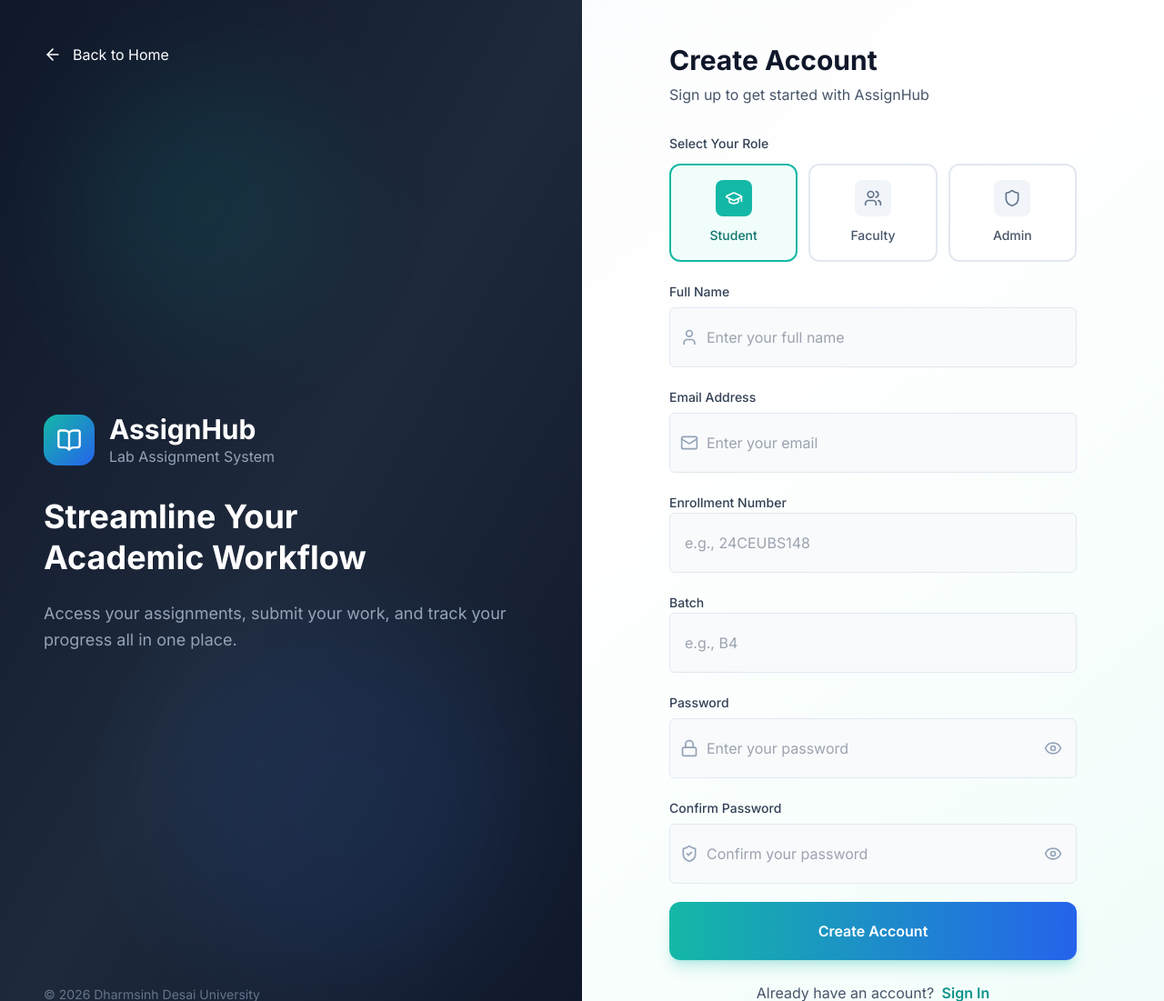
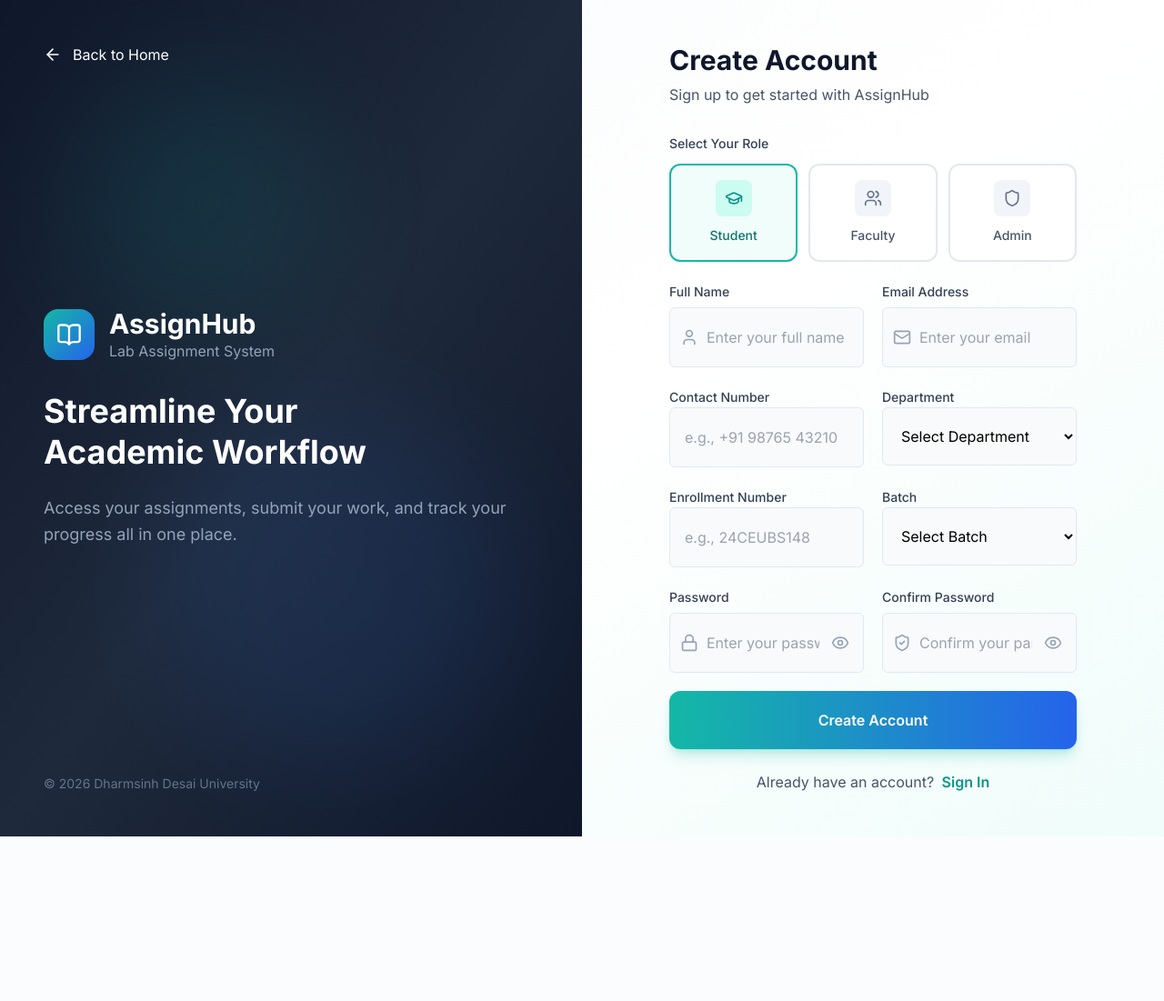
Before and after one commit to solanki-vimal/AssignHub, a Django app: page /accounts/register/ in a window 1280 px wide. Shown: the top 1101 px of the page at 91% size. After the commit the page ends 920 px from the top, so only its background shows below. Run offline with Django 5.2, Linux system fonts and the light colour scheme; data that the repository does not hold is empty; parts of the project's set-up code (start-up, migrations or seed data) failed here and were passed over; some libraries are stand-ins or nearby versions.

Commit message:
feat: add dynamic registration and full Gmail SMTP auth flow

```diff
--- /dev/null
+++ b/accounts/forms.py
@@ -0,0 +1,116 @@
+from django import forms
+from django.contrib.auth import get_user_model
+from academic.models import Department, Batch
+
+User = get_user_model()
+
+class UserRegistrationForm(forms.ModelForm):
+    full_name = forms.CharField(
+        max_length=100,
+        required=True,
+        widget=forms.TextInput(attrs={
+            'placeholder': 'Enter your full name',
+            'class': 'w-full pl-10 py-5 bg-slate-50 border border-slate-200 rounded-md focus:outline-none focus:bg-white focus:border-teal-500 transition-colors'
+        })
+    )
+    email = forms.EmailField(
+        required=True,
+        widget=forms.EmailInput(attrs={
+            'placeholder': 'Enter your email',
+            'class': 'w-full pl-10 py-5 bg-slate-50 border border-slate-200 rounded-md focus:outline-none focus:bg-white focus:border-teal-500 transition-colors'
+        })
+    )
+    password = forms.CharField(
+        required=True,
+        widget=forms.PasswordInput(attrs={
+            'placeholder': 'Enter your password',
+            'id': 'password-input',
+            'class': 'w-full pl-10 pr-12 py-5 bg-slate-50 border border-slate-200 rounded-md focus:outline-none focus:bg-white focus:border-teal-500 transition-colors'
+        })
+    )
+    confirm_password = forms.CharField(
+        required=True,
+        widget=forms.PasswordInput(attrs={
+            'placeholder': 'Confirm your password',
+            'id': 'confirm-password-input',
+            'class': 'w-full pl-10 pr-12 py-5 bg-slate-50 border border-slate-200 rounded-md focus:outline-none focus:bg-white focus:border-teal-500 transition-colors'
+        })
+    )
+
+    # Dynamic selections from DB
+    department_choice = forms.ModelChoiceField(
+        queryset=Department.objects.all(),
+        required=False,
+        empty_label="Select Department",
+        widget=forms.Select(attrs={
+            'class': 'w-full px-4 py-5 bg-slate-50 border border-slate-200 rounded-md focus:outline-none focus:bg-white focus:border-teal-500 transition-colors'
+        })
+    )
+
+    batch_choice = forms.ModelChoiceField(
+        queryset=Batch.objects.all(),
+        required=False,
+        empty_label="Select Batch",
+        widget=forms.Select(attrs={
+            'class': 'w-full px-4 py-5 bg-slate-50 border border-slate-200 rounded-md focus:outline-none focus:bg-white focus:border-teal-500 transition-colors'
+        })
+    )
+
+    class Meta:
+        model = User
+        fields = ['role', 'contact_no', 'enrollment_no', 'faculty_id', 'department', 'batch']
+        widgets = {
+            'role': forms.HiddenInput(),
+            'contact_no': forms.TextInput(attrs={
+                'placeholder': 'e.g., +91 98765 43210',
+                'class': 'w-full px-4 py-5 bg-slate-50 border border-slate-200 rounded-md focus:outline-none focus:bg-white focus:border-teal-500 transition-colors'
+            }),
+            'enrollment_no': forms.TextInput(attrs={
+                'placeholder': 'e.g., 24CEUBS148',
+                'class': 'w-full px-4 py-5 bg-slate-50 border border-slate-200 rounded-md focus:outline-none focus:bg-white focus:border-teal-500 transition-colors'
+            }),
+            'faculty_id': forms.TextInput(attrs={
+                'placeholder': 'e.g., FAC101',
+                'class': 'w-full px-4 py-5 bg-slate-50 border border-slate-200 rounded-md focus:outline-none focus:bg-white focus:border-teal-500 transition-colors'
+            }),
+            'department': forms.HiddenInput(),
+            'batch': forms.HiddenInput(),
+        }
+
+    def clean(self):
+        cleaned_data = super().clean()
+        password = cleaned_data.get("password")
+        confirm_password = cleaned_data.get("confirm_password")
+        email = cleaned_data.get("email")
+
+        if password and confirm_password and password != confirm_password:
+            self.add_error('confirm_password', "Passwords do not match")
+
+        if email and User.objects.filter(username=email).exists():
+            self.add_error('email', "A user with this email already exists")
+
+        return cleaned_data
+
+    def save(self, commit=True):
+        user = super().save(commit=False)
+        user.username = self.cleaned_data['email']
+        user.email = self.cleaned_data['email']
+        user.set_password(self.cleaned_data['password'])
+        user.first_name = self.cleaned_data['full_name']
+
+        # Sync the dynamic choice names to the model CharFields
+        dept = self.cleaned_data.get('department_choice')
+        if dept:
+            user.department = dept.name
+
+        batch_obj = self.cleaned_data.get('batch_choice')
+        if batch_obj:
+            user.batch = batch_obj.name
+
+        if commit:
+            user.save()
+            # If it's a student, add them to the Batch M2M
+            if user.role == 'student' and batch_obj:
+                batch_obj.students.add(user)
+
+        return user
--- a/accounts/urls.py
+++ b/accounts/urls.py
@@ -1,4 +1,5 @@
 from django.urls import path
+from django.contrib.auth import views as auth_views
 from . import views
 
 app_name = 'accounts'
@@ -8,4 +9,22 @@ urlpatterns = [
     path('register/', views.register_view, name='register'),
     path('logout/', views.logout_view, name='logout'),
     path('dashboard-redirect/', views.dashboard_redirect, name='dashboard_redirect'),
+
+    # Password Reset URLs
+    path('password-reset/', auth_views.PasswordResetView.as_view(
+        template_name='auth/password_reset_form.html',
+        email_template_name='auth/password_reset_email.html',
+        subject_template_name='auth/password_reset_subject.txt',
+        success_url='/accounts/password-reset/done/'
+    ), name='password_reset'),
+    path('password-reset/done/', auth_views.PasswordResetDoneView.as_view(
+        template_name='auth/password_reset_done.html'
+    ), name='password_reset_done'),
+    path('password-reset-confirm/<uidb64>/<token>/', auth_views.PasswordResetConfirmView.as_view(
+        template_name='auth/password_reset_confirm.html',
+        success_url='/accounts/password-reset-complete/'
+    ), name='password_reset_confirm'),
+    path('password-reset-complete/', auth_views.PasswordResetCompleteView.as_view(
+        template_name='auth/password_reset_complete.html'
+    ), name='password_reset_complete'),
 ]
--- a/accounts/views.py
+++ b/accounts/views.py
@@ -22,39 +22,43 @@ def login_view(request):
 
     return render(request, 'auth/login.html')
 
+from django.core.mail import send_mail
+from .forms import UserRegistrationForm
+
 def register_view(request):
     if request.user.is_authenticated:
         return redirect('accounts:dashboard_redirect')
 
     if request.method == 'POST':
-        full_name = request.POST.get('full_name')
-        email = request.POST.get('email')
-        password = request.POST.get('password')
-        confirm_password = request.POST.get('confirm_password')
-        role = request.POST.get('role', 'student')
+        form = UserRegistrationForm(request.POST)
+        if form.is_valid():
+            try:
+                user = form.save()
 
-        if password != confirm_password:
-            messages.error(request, "Passwords do not match")
-        elif User.objects.filter(username=email).exists():
-            messages.error(request, "A user with this email already exists")
+                # Send Welcome Email via Gmail SMTP
+                try:
+                    send_mail(
+                        'Welcome to AssignHub!',
+                        f'Hello {user.first_name},\n\nWelcome to AssignHub! Your account as a {user.get_role_display()} has been created successfully.\n\nYou can now sign in to your dashboard to get started.\n\nBest Regards,\nAssignHub Team',
+                        None, # Uses EMAIL_HOST_USER
+                        [user.email],
+                        fail_silently=True,
+                    )
+                except Exception:
+                    pass
+
+                messages.success(request, f"Account created successfully! Please sign in as {user.role.capitalize()}.")
+                return redirect('accounts:login')
+            except Exception as e:
+                messages.error(request, f"Error creating account: {str(e)}")
         else:
-            user = User.objects.create_user(username=email, email=email, password=password, role=role)
-            user.first_name = full_name
+            for field, errors in form.errors.items():
+                for error in errors:
+                    messages.error(request, f"{field.replace('_', ' ').capitalize()}: {error}")
+    else:
+        form = UserRegistrationForm()
 
-            if role == 'student':
-                user.enrollment_no = request.POST.get('enrollment_no')
-                user.batch = request.POST.get('batch')
-
-            # Grant admin portal access if role is admin
-            if role == 'admin':
-                user.is_staff = True
-                user.is_superuser = True
-
-            user.save()
-            messages.success(request, f"Account created successfully! Please sign in as {role.capitalize()}.")
-            return redirect('accounts:login')
-
-    return render(request, 'auth/register.html')
+    return render(request, 'auth/register.html', {'form': form})
 
 def logout_view(request):
     logout(request)
--- a/templates/auth/login.html
+++ b/templates/auth/login.html
@@ -76,7 +76,7 @@
     </div>
 
     <div class="flex items-center justify-end">
-        <button type="button" class="text-sm text-teal-600 hover:text-teal-700 font-medium">Forgot Password?</button>
+        <a href="{% url 'accounts:password_reset' %}" class="text-sm text-teal-600 hover:text-teal-700 font-medium">Forgot Password?</a>
     </div>
 
     <button type="submit" class="w-full py-5 bg-gradient-to-r from-teal-500 to-blue-600 hover:from-teal-600 hover:to-blue-700 text-white text-base rounded-xl shadow-lg shadow-teal-500/25 transition-all font-semibold">
--- /dev/null
+++ b/templates/auth/password_reset_subject.txt
@@ -0,0 +1 @@
+Password reset on AssignHub
--- a/templates/auth/register.html
+++ b/templates/auth/register.html
@@ -22,87 +22,112 @@
 <form method="POST" action="{% url 'accounts:register' %}" class="space-y-5">
     {% csrf_token %}
 
-    <!-- Role Selection (Pure HTML/CSS) -->
+    <!-- Hidden Fields from ModelForm -->
+    {{ form.role }}
+    {{ form.department }}
+    {{ form.batch }}
+
+    <!-- Role Selection (Visual) -->
     <div class="mb-6">
         <label class="text-sm font-medium text-slate-700 mb-3 block">Select Your Role</label>
         <div class="grid grid-cols-3 gap-3">
             <label class="cursor-pointer">
-                <input type="radio" name="role" value="student" class="hidden role-radio" checked>
-                <div class="role-card p-4 rounded-xl border-2 transition-all border-slate-200 bg-white hover:border-slate-300 h-full text-center">
-                    <div class="w-10 h-10 bg-slate-100 rounded-lg flex items-center justify-center mx-auto mb-2 transition-colors icon-container">
-                        <i data-lucide="graduation-cap" class="w-5 h-5 text-slate-500 icon-svg"></i>
+                <input type="radio" name="role_selector" value="student" class="hidden role-radio" checked onchange="updateRoleFields('student')">
+                <div class="role-card p-4 rounded-xl border-2 transition-all border-teal-500 bg-teal-50/30 h-full text-center" id="card-student">
+                    <div class="w-10 h-10 bg-teal-100 rounded-lg flex items-center justify-center mx-auto mb-2 transition-colors">
+                        <i data-lucide="graduation-cap" class="w-5 h-5 text-teal-600"></i>
                     </div>
-                    <span class="text-sm font-medium text-slate-600 label-text">Student</span>
+                    <span class="text-sm font-medium text-teal-700">Student</span>
                 </div>
             </label>
             <label class="cursor-pointer">
-                <input type="radio" name="role" value="faculty" class="hidden role-radio">
-                <div class="role-card p-4 rounded-xl border-2 transition-all border-slate-200 bg-white hover:border-slate-300 h-full text-center">
-                    <div class="w-10 h-10 bg-slate-100 rounded-lg flex items-center justify-center mx-auto mb-2 transition-colors icon-container">
-                        <i data-lucide="users" class="w-5 h-5 text-slate-500 icon-svg"></i>
+                <input type="radio" name="role_selector" value="faculty" class="hidden role-radio" onchange="updateRoleFields('faculty')">
+                <div class="role-card p-4 rounded-xl border-2 transition-all border-slate-200 bg-white hover:border-slate-300 h-full text-center" id="card-faculty">
+                    <div class="w-10 h-10 bg-slate-100 rounded-lg flex items-center justify-center mx-auto mb-2 transition-colors">
+                        <i data-lucide="users" class="w-5 h-5 text-slate-500"></i>
                     </div>
-                    <span class="text-sm font-medium text-slate-600 label-text">Faculty</span>
+                    <span class="text-sm font-medium text-slate-600">Faculty</span>
                 </div>
             </label>
             <label class="cursor-pointer">
-                <input type="radio" name="role" value="admin" class="hidden role-radio">
-                <div class="role-card p-4 rounded-xl border-2 transition-all border-slate-200 bg-white hover:border-slate-300 h-full text-center">
-                    <div class="w-10 h-10 bg-slate-100 rounded-lg flex items-center justify-center mx-auto mb-2 transition-colors icon-container">
-                        <i data-lucide="shield" class="w-5 h-5 text-slate-500 icon-svg"></i>
+                <input type="radio" name="role_selector" value="admin" class="hidden role-radio" onchange="updateRoleFields('admin')">
+                <div class="role-card p-4 rounded-xl border-2 transition-all border-slate-200 bg-white hover:border-slate-300 h-full text-center" id="card-admin">
+                    <div class="w-10 h-10 bg-slate-100 rounded-lg flex items-center justify-center mx-auto mb-2 transition-colors">
+                        <i data-lucide="shield" class="w-5 h-5 text-slate-500"></i>
                     </div>
-                    <span class="text-sm font-medium text-slate-600 label-text">Admin</span>
+                    <span class="text-sm font-medium text-slate-600">Admin</span>
                 </div>
             </label>
         </div>
     </div>
 
+    <!-- Common Fields -->
+    <div class="grid grid-cols-1 md:grid-cols-2 gap-5">
         <div>
             <label class="text-sm font-medium text-slate-700">Full Name</label>
             <div class="relative mt-1.5">
                 <i data-lucide="user" class="absolute left-3 top-1/2 -translate-y-1/2 w-5 h-5 text-slate-400"></i>
-            <input type="text" name="full_name" required placeholder="Enter your full name" class="w-full pl-10 py-5 bg-slate-50 border border-slate-200 rounded-md focus:outline-none focus:bg-white focus:border-teal-500 transition-colors">
+                {{ form.full_name }}
             </div>
         </div>
-
         <div>
             <label class="text-sm font-medium text-slate-700">Email Address</label>
             <div class="relative mt-1.5">
                 <i data-lucide="mail" class="absolute left-3 top-1/2 -translate-y-1/2 w-5 h-5 text-slate-400"></i>
-            <input type="email" name="email" required placeholder="Enter your email" class="w-full pl-10 py-5 bg-slate-50 border border-slate-200 rounded-md focus:outline-none focus:bg-white focus:border-teal-500 transition-colors">
+                {{ form.email }}
+            </div>
         </div>
     </div>
 
-    <!-- Student Specific Signup Fields -->
-    <div id="student-fields" class="space-y-5">
+    <div class="grid grid-cols-1 md:grid-cols-2 gap-5">
+        <div>
+            <label class="text-sm font-medium text-slate-700">Contact Number</label>
+            {{ form.contact_no }}
+        </div>
+        <div>
+            <label class="text-sm font-medium text-slate-700">Department</label>
+            {{ form.department_choice }}
+        </div>
+    </div>
+
+    <!-- Role-Specific Fields (Toggled by JS) -->
+    <div id="student-only-fields" class="grid grid-cols-1 md:grid-cols-2 gap-5">
         <div>
             <label class="text-sm font-medium text-slate-700">Enrollment Number</label>
-            <input type="text" name="enrollment_no" placeholder="e.g., 24CEUBS148" class="w-full px-4 py-5 bg-slate-50 border border-slate-200 rounded-md focus:outline-none focus:bg-white focus:border-teal-500 transition-colors">
+            {{ form.enrollment_no }}
         </div>
         <div>
             <label class="text-sm font-medium text-slate-700">Batch</label>
-            <input type="text" name="batch" placeholder="e.g., B4" class="w-full px-4 py-5 bg-slate-50 border border-slate-200 rounded-md focus:outline-none focus:bg-white focus:border-teal-500 transition-colors">
+            {{ form.batch_choice }}
         </div>
     </div>
 
+    <div id="faculty-only-fields" class="hidden">
+        <label class="text-sm font-medium text-slate-700">Faculty ID</label>
+        {{ form.faculty_id }}
+    </div>
+
+    <!-- Passwords -->
+    <div class="grid grid-cols-1 md:grid-cols-2 gap-5">
         <div>
             <label class="text-sm font-medium text-slate-700">Password</label>
             <div class="relative mt-1.5">
                 <i data-lucide="lock" class="absolute left-3 top-1/2 -translate-y-1/2 w-5 h-5 text-slate-400"></i>
-            <input type="password" id="password-input" name="password" required placeholder="Enter your password" class="w-full pl-10 pr-12 py-5 bg-slate-50 border border-slate-200 rounded-md focus:outline-none focus:bg-white focus:border-teal-500 transition-colors">
+                {{ form.password }}
                 <button type="button" onclick="togglePasswordVisibility('password-input', 'pwd-eye-icon')" class="absolute right-4 top-1/2 -translate-y-1/2 text-slate-400 hover:text-slate-600 focus:outline-none">
                     <i data-lucide="eye" id="pwd-eye-icon" class="w-5 h-5"></i>
                 </button>
             </div>
         </div>
-
         <div>
             <label class="text-sm font-medium text-slate-700">Confirm Password</label>
             <div class="relative mt-1.5">
                 <i data-lucide="shield-check" class="absolute left-3 top-1/2 -translate-y-1/2 w-5 h-5 text-slate-400"></i>
-            <input type="password" id="confirm-password-input" name="confirm_password" required placeholder="Confirm your password" class="w-full pl-10 pr-12 py-5 bg-slate-50 border border-slate-200 rounded-md focus:outline-none focus:bg-white focus:border-teal-500 transition-colors">
+                {{ form.confirm_password }}
                 <button type="button" onclick="togglePasswordVisibility('confirm-password-input', 'confirm-pwd-eye-icon')" class="absolute right-4 top-1/2 -translate-y-1/2 text-slate-400 hover:text-slate-600 focus:outline-none">
                     <i data-lucide="eye" id="confirm-pwd-eye-icon" class="w-5 h-5"></i>
                 </button>
+            </div>
         </div>
     </div>
 
@@ -117,4 +142,50 @@
         Sign In
     </a>
 </p>
+
+<script>
+function updateRoleFields(role) {
+    // Update hidden role field
+    document.querySelector('input[name="role"]').value = role;
+
+    // Toggle field visibility
+    const studentFields = document.getElementById('student-only-fields');
+    const facultyFields = document.getElementById('faculty-only-fields');
+
+    if (role === 'student') {
+        studentFields.classList.remove('hidden');
+        facultyFields.classList.add('hidden');
+    } else if (role === 'faculty') {
+        studentFields.classList.add('hidden');
+        facultyFields.classList.remove('hidden');
+    } else {
+        studentFields.classList.add('hidden');
+        facultyFields.classList.add('hidden');
+    }
+
+    // Update Card UI
+    ['student', 'faculty', 'admin'].forEach(r => {
+        const card = document.getElementById('card-' + r);
+        const icon = card.querySelector('.icon-svg');
+        const text = card.querySelector('.label-text');
+
+        if (r === role) {
+            card.className = "role-card p-4 rounded-xl border-2 transition-all border-teal-500 bg-teal-50/30 h-full text-center";
+            card.querySelector('div').className = "w-10 h-10 bg-teal-100 rounded-lg flex items-center justify-center mx-auto mb-2 transition-colors";
+            card.querySelector('i').className = "w-5 h-5 text-teal-600";
+            card.querySelector('span').className = "text-sm font-medium text-teal-700";
+        } else {
+            card.className = "role-card p-4 rounded-xl border-2 transition-all border-slate-200 bg-white hover:border-slate-300 h-full text-center";
+            card.querySelector('div').className = "w-10 h-10 bg-slate-100 rounded-lg flex items-center justify-center mx-auto mb-2 transition-colors";
+            card.querySelector('i').className = "w-5 h-5 text-slate-400";
+            card.querySelector('span').className = "text-sm font-medium text-slate-600";
+        }
+    });
+}
+
+// Set initial role on load
+window.addEventListener('load', () => {
+    updateRoleFields('student');
+});
+</script>
 {% endblock %}
```
Also changed, not shown: academic/admin.py (+6 -1 lines), academic/models.py (+7 -0 lines), core/settings.py (+9 -0 lines), templates/auth/password_reset_complete.html (added, +19 -0 lines), templates/auth/password_reset_confirm.html (added, +66 -0 lines), templates/auth/password_reset_done.html (added, +24 -0 lines), templates/auth/password_reset_email.html (added, +17 -0 lines), templates/auth/password_reset_form.html (added, +42 -0 lines), academic/migrations/0009_department.py (added). Lines whose indentation alone changed are shown as unchanged.
